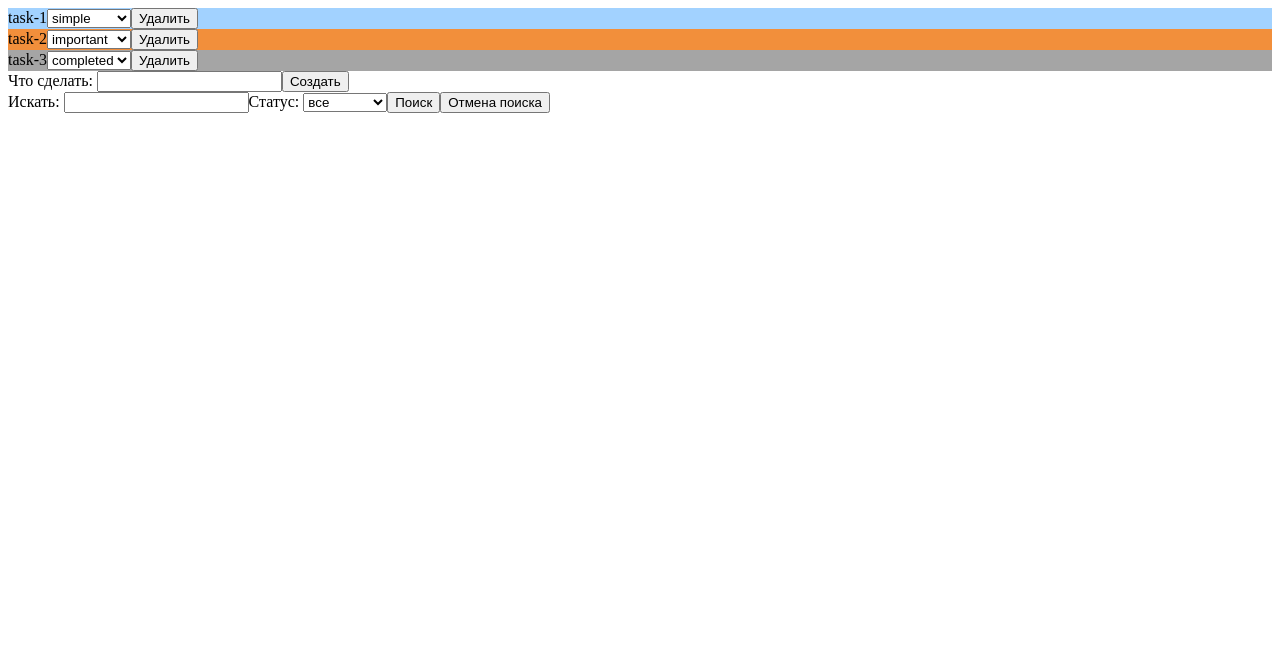
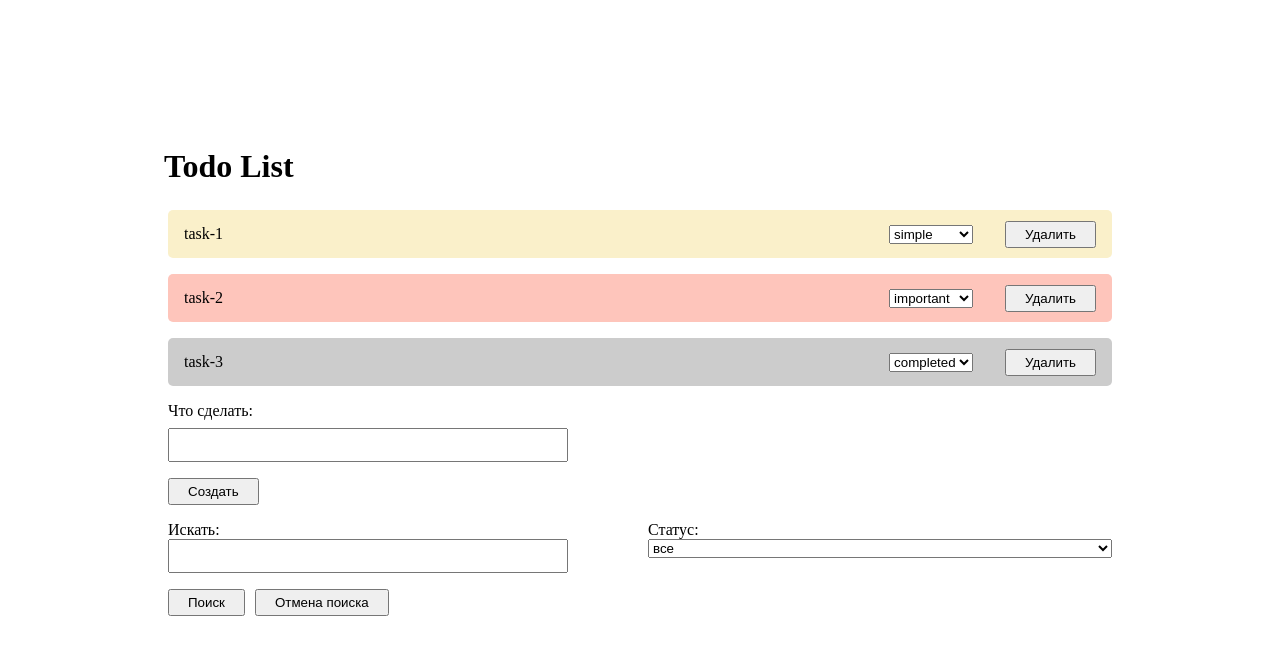
Before and after one commit to spnikit/lde-lab-todo, an Angular app: page / in a window 1280 px wide. Shown: the top 654 px of the page. Built offline with nearby package versions, Linux system fonts and the light colour scheme.

Commit message:
add styles

```diff
--- a/src/app/app.component.html
+++ b/src/app/app.component.html
@@ -1 +1,6 @@
-<lde-todo-list></lde-todo-list>
+<div class="container">
+  <header>
+    <h1>Todo List</h1>
+  </header>
+  <lde-todo-list></lde-todo-list>
+</div>
--- a/src/app/app.component.scss
+++ b/src/app/app.component.scss
@@ -0,0 +1,11 @@
+.container {
+  margin: 10% auto 0;
+  display: grid;
+  grid-template-columns: minmax(400px, 960px);
+  justify-content: center;
+  align-items: center;
+}
+
+h1 {
+  padding-left: 4px;
+}
--- a/src/app/components/new-todo/new-todo.component.html
+++ b/src/app/components/new-todo/new-todo.component.html
@@ -1,4 +1,4 @@
-<div>
+<div class="new-todo">
   <label>
     <span>Что сделать: </span>
     <input type="text" name="task" required ngModel #task="ngModel"/>
--- a/src/app/components/new-todo/new-todo.component.scss
+++ b/src/app/components/new-todo/new-todo.component.scss
@@ -0,0 +1,11 @@
+.new-todo {
+  display: flex;
+  flex-direction: column;
+  align-items: start;
+  gap: 1rem;
+
+  input {
+    margin-top: .5rem;
+  }
+
+}
--- a/src/app/components/search-todo/search-todo.component.html
+++ b/src/app/components/search-todo/search-todo.component.html
@@ -1,4 +1,7 @@
-<div>
+<div class="todo-search">
+
+  <div class="search-inputs">
+
   <label>
     <span>Искать: </span>
     <input type="text" name="search" #search="ngModel" ngModel/>
@@ -12,6 +15,8 @@
         >{{status}}</option>
       </select>
     </label>
-  <button (click)="handleSearchClick(search, status)">Поиск</button>
-  <button (click)="handleResetClick(search, status)">Отмена поиска</button>
+
   </div>
+  <button class="btn-search" (click)="handleSearchClick(search, status)">Поиск</button>
+  <button class="btn-reset" (click)="handleResetClick(search, status)">Отмена поиска</button>
+</div>
--- a/src/app/components/search-todo/search-todo.component.scss
+++ b/src/app/components/search-todo/search-todo.component.scss
@@ -0,0 +1,19 @@
+.todo-search {
+
+
+}
+
+.search-inputs {
+  display: flex;
+  justify-content: space-between;
+  gap: 1rem;
+}
+
+.btn-reset,
+.btn-search {
+  margin-top: 1rem;
+}
+
+.btn-reset {
+  margin-left: 10px;
+}
--- a/src/app/components/todo-list/todo-list.component.html
+++ b/src/app/components/todo-list/todo-list.component.html
@@ -1,4 +1,4 @@
-<div>
+<div class="todo-list">
   <lde-todo
     *ngFor="let todo of todos; trackBy: todoTrackBy"
     [todo]="todo"
--- a/src/app/components/todo-list/todo-list.component.scss
+++ b/src/app/components/todo-list/todo-list.component.scss
@@ -0,0 +1,11 @@
+:host {
+  display: block;
+}
+
+.todo-list{
+  padding: 4px 8px;
+  display: flex;
+  flex-direction: column;
+  gap: 1rem;
+
+}
--- a/src/app/components/todo/todo.component.html
+++ b/src/app/components/todo/todo.component.html
@@ -1,6 +1,6 @@
-<div [ngClass]="getClasses(todo.status)">
+<div class="todo-card" [ngClass]="getClasses(todo.status)">
   <span>{{todo.task}}</span>
-  <select name="status" #status="ngModel" [ngModel]="todo.status"
+  <select class="status" name="status" #status="ngModel" [ngModel]="todo.status"
           (change)="handleChange(status)">
     <option *ngFor="let status of statuses" [ngValue]="status">{{status}}</option>
   </select>
--- a/src/app/components/todo/todo.component.scss
+++ b/src/app/components/todo/todo.component.scss
@@ -1,11 +1,32 @@
+.todo-card{
+  padding: 8px 16px;
+  border-radius: 5px;
+  display: flex;
+  height: 3rem;
+  align-items: center;
+
+  .status {
+    width: initial;
+    margin-left: auto;
+    margin-right: 2rem;
+  }
+
+  button {
+    //margin-left: auto;
+  }
+
+}
+
+
+
 .simple {
-  background-color: #a2d2ff;
+  background-color: #faf0ca;
 }
 
 .important {
-  background-color: #f28f3b;
+  background-color: #fec5bb;
 }
 
 .completed {
-  background-color: #a5a5a5;
+  background-color: #cccccc;
 }
--- a/src/styles.scss
+++ b/src/styles.scss
@@ -1 +1,24 @@
 /* You can add global styles to this file, and also import other style files */
+*,
+*::before,
+*::after {
+  box-sizing: border-box;
+}
+
+input,
+select,
+label {
+  margin: 0;
+  //padding: 0;
+  display: block;
+  width: 100%;
+}
+
+input{
+  line-height: 28px;
+  max-width: 400px;
+}
+
+button {
+  padding: 4px 18px;
+}
```
Lines whose indentation alone changed are shown as unchanged.
